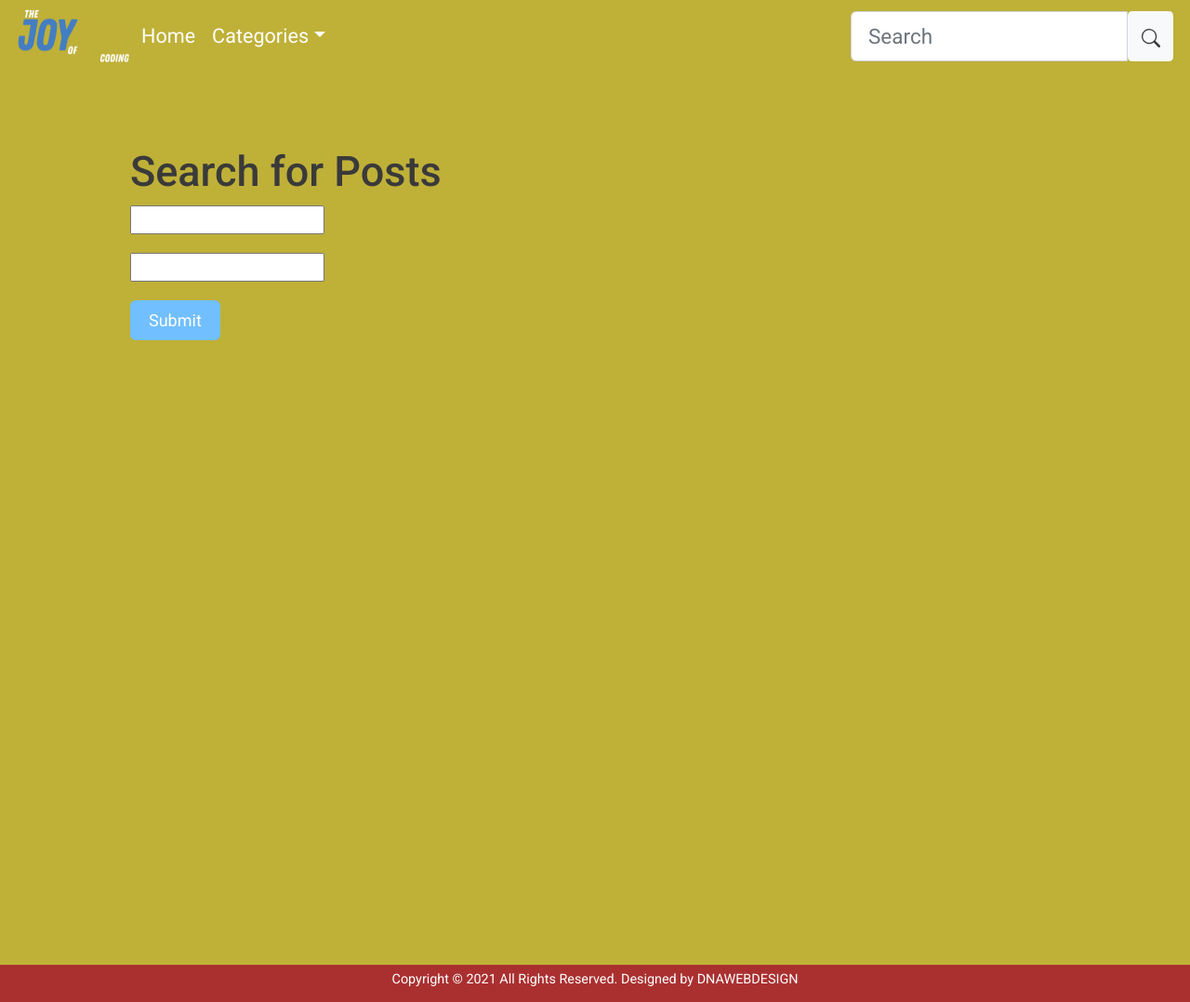
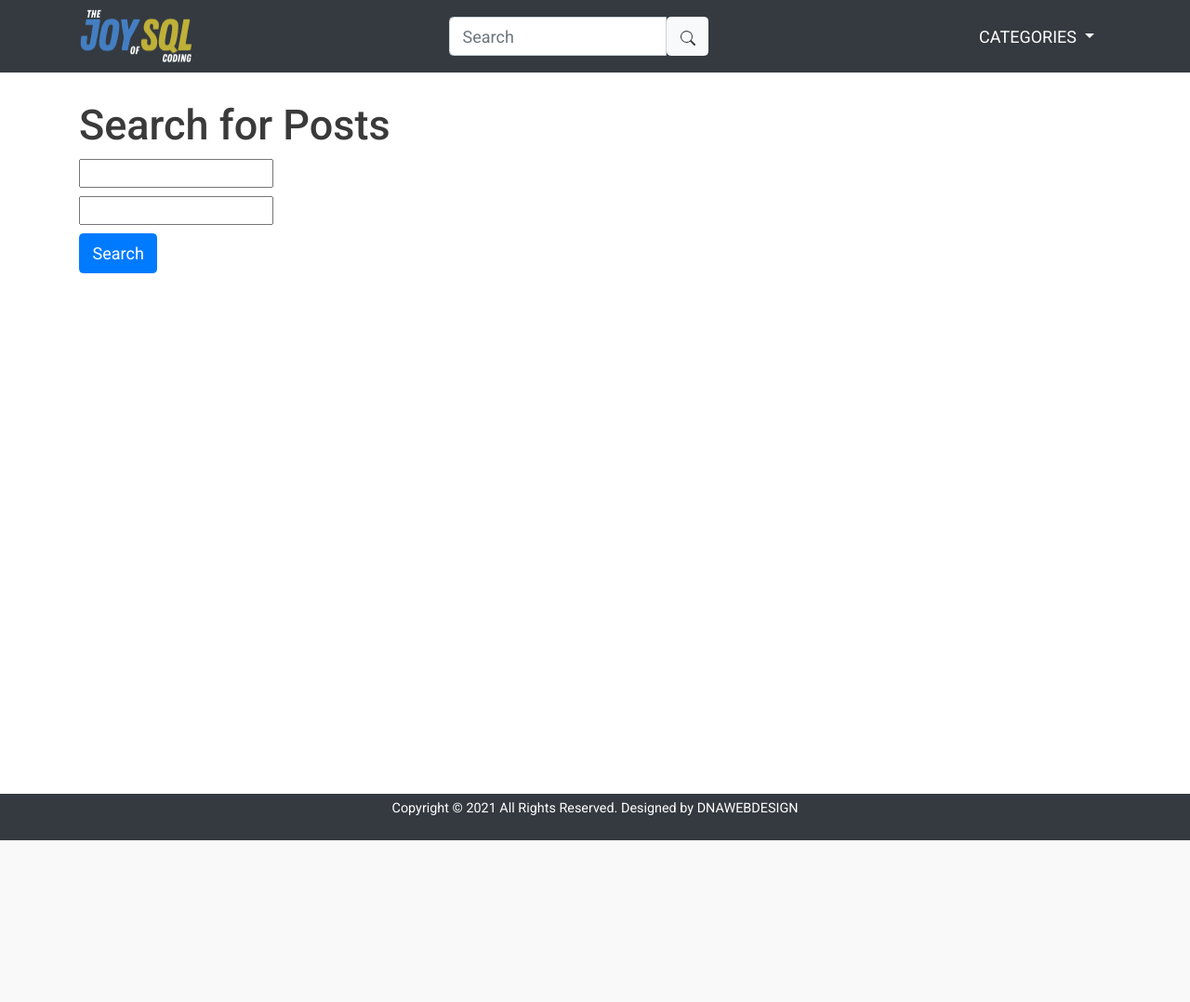
Before and after one commit to anna-fazel/thejoyofsql-django, a Django app: template blog/templates/search.html in a window 1280 px wide. Shown: the whole page at 93% size. After the commit the page ends 904 px from the top, so only its background shows below. Run offline with Django 3.2, Linux system fonts and the light colour scheme; the template is opened without the code that fills it: most values are stand-ins (such as "Sample title", 1, 10 or a date in 2020); form fields are guessed from the names that the template uses; some libraries are stand-ins or nearby versions.

Commit message:
final draft

```diff
--- a/blog/templates/base.html
+++ b/blog/templates/base.html
@@ -2,77 +2,74 @@
 <html lang="en">
   <head>
     <title>{% block title %} Joy of SQL Coding {% endblock %}</title>
-
     <meta charset="utf-8" />
     <meta
       name="viewport"
       content="width=device-width, initial-scale=1.0, shrink-to-fit=no"
     />
     <!-- Bootstrap CSS -->
-    <link
-      rel="stylesheet"
-      href="https://cdn.jsdelivr.net/npm/bootstrap@4.6.1/dist/css/bootstrap.min.css"
-      integrity="sha384-zCbKRCUGaJDkqS1kPbPd7TveP5iyJE0EjAuZQTgFLD2ylzuqKfdKlfG/eSrtxUkn"
-      crossorigin="anonymous"
-    />
+    <link rel="stylesheet" href="https://cdn.jsdelivr.net/npm/bootstrap@4.6.1/dist/css/bootstrap.min.css" integrity="sha384-zCbKRCUGaJDkqS1kPbPd7TveP5iyJE0EjAuZQTgFLD2ylzuqKfdKlfG/eSrtxUkn" crossorigin="anonymous">
     <link
       rel="stylesheet"
       href="https://cdn.jsdelivr.net/npm/bootstrap-icons@1.7.2/font/bootstrap-icons.css"
     />
     {% load static %}
-    <link rel="stylesheet" type="text/css" href="{% static 'style.css' %}" />
-
+    <link rel="stylesheet" type="text/css" href= "{%  static 'styles.css' %}" />
   </head>
-
   <body>
-
-    <nav class="navbar navbar-expand-lg header">
-      <a  href="/">
-        <img src="../../static/logo-tp1.png" alt="logo" class="nav-logo" >
+    <nav class="navbar navbar-expand-lg fixed-top bg-dark navbar-dark">
+      <div class="container ">
+        <a href="/" >
+          <img src="../../static/logo-tp1.png" alt="logo" class="nav-logo" />
         </a>
-
         <button
           class="navbar-toggler"
           type="button"
           data-toggle="collapse"
-          data-target="#drop-nav"
-          aria-controls="drop-nav"
+          data-target="#navbarSupportedContent"
+          aria-controls="navbarSupportedContent"
           aria-expanded="false"
-          aria-label="Toggle navigation"
-        >
-          <span class="navbar-toggler-icon">
+          aria-label="Toggle navigation" >
+          <span class="navbar-toggler-icon"></span>
+        </button>
+
+  <div class="collapse navbar-collapse" id="navbarSupportedContent">
+    <form class="form-inline ml-auto " method="get">
+      <div class="input-group ">
+        <input
+          type="search"
+          name="q"
+          class="form-control "
+          placeholder="Search"
+          aria-label="search"
+          aria-describedby="search-btn"
+        />
+        <button class="btn btn-light" id="search-btn">
           <svg
             xmlns="http://www.w3.org/2000/svg"
-              width="40"
-              height="40"
-              fill="#fff"
-              class="bi bi-list"
+            width="16"
+            height="16"
+            fill="currentColor"
+            class="bi bi-search"
             viewBox="0 0 16 16"
           >
             <path
-                fill-rule="evenodd"
-                d="M2.5 12a.5.5 0 0 1 .5-.5h10a.5.5 0 0 1 0 1H3a.5.5 0 0 1-.5-.5zm0-4a.5.5 0 0 1 .5-.5h10a.5.5 0 0 1 0 1H3a.5.5 0 0 1-.5-.5zm0-4a.5.5 0 0 1 .5-.5h10a.5.5 0 0 1 0 1H3a.5.5 0 0 1-.5-.5z"
-              /> </svg>
-          </span>
+              d="M11.742 10.344a6.5 6.5 0 1 0-1.397 1.398h-.001c.03.04.062.078.098.115l3.85 3.85a1 1 0 0 0 1.415-1.414l-3.85-3.85a1.007 1.007 0 0 0-.115-.1zM12 6.5a5.5 5.5 0 1 1-11 0 5.5 5.5 0 0 1 11 0z"
+            />
+          </svg>
         </button>
-
-      <div class="collapse navbar-collapse" id="drop-nav">
-        <ul class="navbar-nav mr-auto mt-2 mt-lg-0">
-          <li class="nav-item">
-            <a class="nav-link" href="/">Home</a>
-          </li>
-          <li class="nav-item active">
-            <div class="dropdown me-auto mb-2 mb-lg-0 ">
-              <a
-                class="nav-link dropdown-toggle nav-item"
+      </div>
+    </form>
+    <div class="dropdown nav-item ml-auto ">
+      <a  class="nav-link dropdown-toggle "
             href="#"
             id="navbarDropdown"
             role="button"
             data-toggle="dropdown"
-                aria-expanded="false"
-                >Categories</a
-              >
-              <div class="dropdown-menu" aria-labelledby="navbarDropdown">
+            aria-expanded="false">categories
+      </a>
+
+          <div class="dropdown-menu bg-dark border-0" aria-labelledby="navbarDropdown">
             {% for category in category_list %}
 
             <a class="dropdown-item" href="/category/{{ category.name}}">
@@ -81,47 +78,20 @@
             {% endfor %}
           </div>
     </div>
-          </li>
 
 
-        </ul>
-        <form class="form-inline my-2 my-lg-0" method="get">
-          <div class="input-group">
-          <input type="search"
-          name="q"
-          class="form-control form-control-lg"
-          placeholder="Search"
-          aria-label="search"
-          aria-describedby="button-addon2">
-
-          <button class="btn btn-light  " id="button-addon2"><svg
-            xmlns="http://www.w3.org/2000/svg"
-            width="20"
-            height="20"
-            fill="currentColor"
-            class="bi bi-search"
-            viewBox="0 0 16 16"
-          >
-            <path
-              d="M11.742 10.344a6.5 6.5 0 1 0-1.397 1.398h-.001c.03.04.062.078.098.115l3.85 3.85a1 1 0 0 0 1.415-1.414l-3.85-3.85a1.007 1.007 0 0 0-.115-.1zM12 6.5a5.5 5.5 0 1 1-11 0 5.5 5.5 0 0 1 11 0z"
-            />
-          </svg></button>
   </div>
-        </form>
+</div>
 </div>
     </nav>
-
-
-    <div class="container">{% block content %} {% endblock %}</div>
-
-    <div class="footerr">
-      <p>
+    <div class="container mt-5 min-vh-100">{% block content %} {% endblock %}</div>
+    <footer class="footy bg-dark ">
+      <p class="footy-p">
         Copyright &copy; 2021 All Rights Reserved. Designed by
-        <a href="https://dnawebdesign.com.au" class="footer-link"
-          >DNAWEBDESIGN</a
-        >
+        <a href="https://dnawebdesign.com.au" class="footy-a "
+          >DNAWEBDESIGN</a>
       </p>
-    </div>
+    </footer>
     <script
       src="https://cdn.jsdelivr.net/npm/popper.js@1.16.0/dist/umd/popper.min.js"
       integrity="sha384-Q6E9RHvbIyZFJoft+2mJbHaEWldlvI9IOYy5n3zV9zzTtmI3UksdQRVvoxMfooAo"
@@ -132,5 +102,8 @@
       integrity="sha384-wfSDF2E50Y2D1uUdj0O3uMBJnjuUD4Ih7YwaYd1iqfktj0Uod8GCExl3Og8ifwB6"
       crossorigin="anonymous"
     ></script>
+    <script src="https://cdn.jsdelivr.net/npm/jquery@3.5.1/dist/jquery.slim.min.js" integrity="sha384-DfXdz2htPH0lsSSs5nCTpuj/zy4C+OGpamoFVy38MVBnE+IbbVYUew+OrCXaRkfj" crossorigin="anonymous"></script>
+    <script src="https://cdn.jsdelivr.net/npm/bootstrap@4.6.1/dist/js/bootstrap.bundle.min.js" integrity="sha384-fQybjgWLrvvRgtW6bFlB7jaZrFsaBXjsOMm/tB9LTS58ONXgqbR9W8oWht/amnpF" crossorigin="anonymous"></script>
+
   </body>
 </html>
--- a/blog/templates/search.html
+++ b/blog/templates/search.html
@@ -1,158 +1,54 @@
 {% extends "base.html" %}
-{% block title %}Search Page{% endblock %}
+{% block title %}Search{% endblock %}
 {% block content %}
-
-<style>
-    *{
-    margin: 0;
-    padding: 0;
-    box-sizing: border-box;
-  }
-    ::-webkit-scrollbar{
-        display: none;
-    }
-.main{
-    margin: 80px 20px;
-    height: 100vh;
-    /* overflow: hidden; */
-}
-.grid-cards {
-    height: auto;
-      display: grid;
-      grid-template-columns: auto auto auto;
-      justify-content: space-between;
-      align-content: start;
-      grid-gap: 30px;
-    }
-
-
-    .grid-cols {
-      box-shadow: 0 4px 8px 0 rgba(0, 0, 0, 0.2), 0 6px 20px 0 rgba(0, 0, 0, 0.19);
-      width: 350px;
-      height: 400px;
-      border-radius: 6px;
-      transition: .3s ease;
-    }
-    .grid-cols:hover{
-      transform: scale(1.02);
-    }
-    .grid-item{
-       display: flex;
-       flex-direction: column;
-       justify-content: space-between;
-       flex-wrap: nowrap;
-       height: 100%;
-       width: 100%;
-       color: rgb(26, 26, 26);
-
-    }
-
-    .grid-img {
-      width: 100%;
-      height: 200px;
-      border-top-left-radius: 6px;
-      border-top-right-radius: 6px;
-    }
-
-    .grid-item > p,h6,small {
-          padding:0 20px;
-          color: rgb(15, 15, 15);
-        }
-
-    .grid-date {
-      border-top: 1px solid rgb(207, 207, 207);
-      padding-bottom: 1rem;
-    }
-    .link-col:hover {
-      text-decoration: none;
-    }
-    .grid-item h6 {
-      text-transform: capitalize;
-      font-weight: bold;
-    }
-    .submit-btn{
-        margin-top: 20px;
-        padding: 8px 20px;
-        background-color: #71bfff;
-        color: #ffffff;
-        border: none;
-        border-radius: 6px;
-    }
-    .cat-drop{
-
-        margin-top: 20px;
-
-    }
-
-</style>
-<div class="container ">
-<div class="main">
+{% load static %}
+<link rel="stylesheet" type = "text/css" href="{% static 'styles.css' %}">
+<div class="pt-5 ">
    {% if q %}
     <h1>Posts containing "{{ q }}"
-
-        {% if c %}
-        In category "{{ c }}"
-        {% endif %}
-
+        {% if c %}In category "{{ c }}" {% endif %}
     </h1>
     <p>
         {% with results.count as total_results %}
         Found {{ total_results }} result{{ total_results|pluralize }}
         {% endwith %}
     </p>
-
-
-
-            <div class="grid-cards">
+    <div class="row">
         {% for post in results %}
-                <div class="grid-cols">
+        <div class="col-md-4 ">
             <a class="link-col" href="{{post.get_absolute_url}}">
-                        <div class="grid-item">
+                <div class="card mb-4 shadowy grid-cols">
                     <img
                       class="grid-img"
                       src="{{post.image.url}}"
                       alt="{{ post.title }}"
                     />
-                          <h6>{{post.title|truncatechars:40}}</h6>
-                          <p class="grid-text">{{post.excerpt|truncatechars:40}}</p>
-                         <div class="grid-date"><small >published on: {{post.publish}}</small></div>
+                    <div class="card-body ">
+                        <h5 class="card-title text-capitalize">{{post.title|truncatechars:40}}</h5>
+                        <p class="card-text">{{post.excerpt|truncatechars:40}}</p>
+                    </div>
+                  <p class="post-date ">{{post.publish}}</p>
                 </div>
             </a>
         </div>
-
         {% empty %}
-                <p>There are no results for your query.</p>
+        <p class="pl-3">There are no results for your query.</p>
         {% endfor %}
     </div>
-        </div>
-    </div>
-
-
-    <p><a href="{% url "blog:post_search" %}" class="btn btn-primary" role="button" aria-disabled="true">New
-            Search</a>
+    <p><a href="{% url "blog:post_search" %}" class="btn btn-primary" role="button" aria-disabled="true">New Search</a>
     </p>
     {% else %}
-    <div class="main">
+
       <h1>Search for Posts</h1>
-    <form class="dropdown" method="get">
+      <form method="get">
          {% csrf_token %}
-        <div>{{ form.q }}</div>
-
-        <ul class="dropdown-menu col-12 pl-2" role="menu" aria-labelledby="menu" id="list">
-            <li role="presentation"><a role="menuitem" tabindex="-1" href="#">HTML</a></li>
-            <div class="dropdown-divider"></div>
-            <li role="presentation"><a role="menuitem" tabindex="-1" href="#">CSS</a></li>
-            <div class="dropdown-divider"></div>
-            <li role="presentation"><a role="menuitem" tabindex="-1" href="#">JavaScript</a></li>
-        </ul>
-<div class="cat-drop">
+         {{ form.q }}
+         <div class="py-2">
             {{ form.c }}
          </div>
-        <button type="submit" class="submit-btn">Submit</button>
+         <button type="submit" class="btn btn-primary">Search</button>
      </form>
     {% endif %}
-</div>
-</div>
 </div>
 
 <script>
@@ -193,8 +89,4 @@
         }
     })
 </script>
-
-
-
-
 {% endblock %}
--- a/requirements.txt
+++ b/requirements.txt
@@ -8,3 +8,4 @@ pycodestyle==2.6.0
 pytz==2020.1
 sqlparse==0.3.1
 toml==0.10.1
+django-ckeditor==6.2.0
--- a/static/style.css
+++ b/static/styles.css
@@ -1,6 +1,5 @@
 /* base  */
 @import url('https://fonts.googleapis.com/css2?family=Roboto:wght@300;400;500;700;900&display=swap');
-
 
 * {
   margin: 0;
@@ -9,97 +8,62 @@
   font-family: 'Roboto', sans-serif;
   font-size: 18px;
   color: #3a3a3a;
-
-}
-
-body{
-  background-color:#BFB038;
 }
 
 .nav-logo{
   width: 125px;
   height: 60px;
   object-fit: cover;
-  /* margin-right: 2rem; */
 }
-
-.nav-link {
+.nav-link, .dropdown-item {
   color: #ffffff;
-  font-size: 1.2rem;
-
+  text-transform: uppercase;
 }
-
 .nav-link:hover {
   color: #BFB038;
   text-decoration: none;
-  font-weight: bold;
 }
-
+.form-control{
+  width: 100%;
+}
 .dropdown-item:hover {
-  color: #BFB038;
-  background: #474343;
+ background-color: #343a40;
+ color: #BFB038;
 }
-.dropdown-item {
-  color: #fff;
-  font-size: 1.2rem;
-}
-.dropdown-menu {
-  background: #474343;
-  border: none;
-}
-span.navbar-toggler-icon{
-  color: #fff;
+.footy {
+  width: 100%;
+  height: 50px;
+  text-align: center;
+  padding: 5px 0;
 
 }
-.footerr {
-  width: 100%;
-  height: 40px;
-  text-align: center;
-  padding: 5px;
+.footy-p{
   color: #fff;
-  background-color: #aa3030;
-}
-.footerr p,a{
+  font-size: 0.8rem;
+ }
+.footy-a{
   color: #fff;
   font-size: 0.8rem;
   text-decoration: none;
   cursor: pointer;
 }
 
-.footer-link:hover {
+.footy-a:hover {
   color: #BFB038;
   text-decoration: none;
 }
 
 /* index page */
-
-
-
-
-
 .shadowy {
   box-shadow: 0 4px 8px 0 rgba(0, 0, 0, 0.2), 0 6px 20px 0 rgba(0, 0, 0, 0.19);
 }
 
-.grid-cards {
-  height: auto;
-  display: grid;
-  grid-template-columns: auto auto auto;
-  justify-content: space-between;
-  align-content: center;
-  grid-gap: 30px;
-}
-
 .grid-cols {
-
   min-height: 400px;
-
 }
 .grid-cols:hover {
   transform: scale(1.02);
 }
-
-
 .grid-img {
   width: 100%;
   height: 200px;
@@ -107,11 +71,6 @@ span.navbar-toggler-icon{
   border-top-right-radius: 6px;
   border-bottom: 1px solid #afafaf;
 }
-.capt{
-  text-transform: capitalize;
-}
-
-
 .post-date{
   font-size: 0.7rem;
   padding-left: 1rem;
```
Also changed, not shown: blog/templates/category.html (+12 -18 lines), blog/templates/index.html (+4 -4 lines), blog/templates/single.html (+2 -12 lines), reqt.txt (deleted, +0 -11 lines), db.sqlite3, 1 other file. Lines whose indentation alone changed are shown as unchanged.
